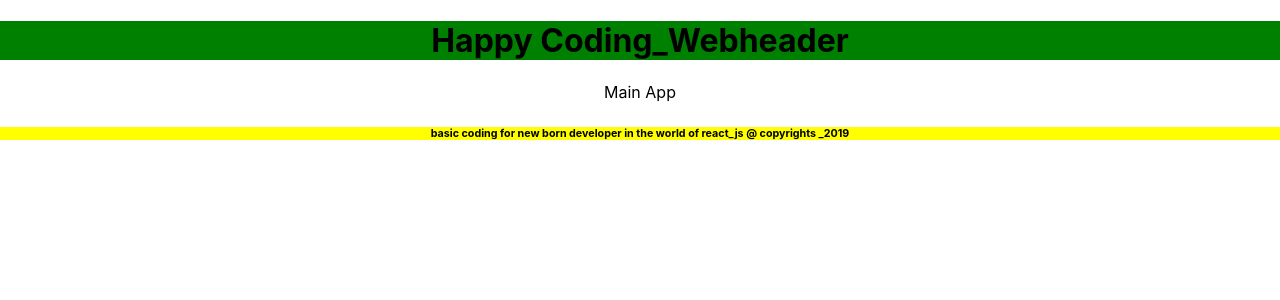
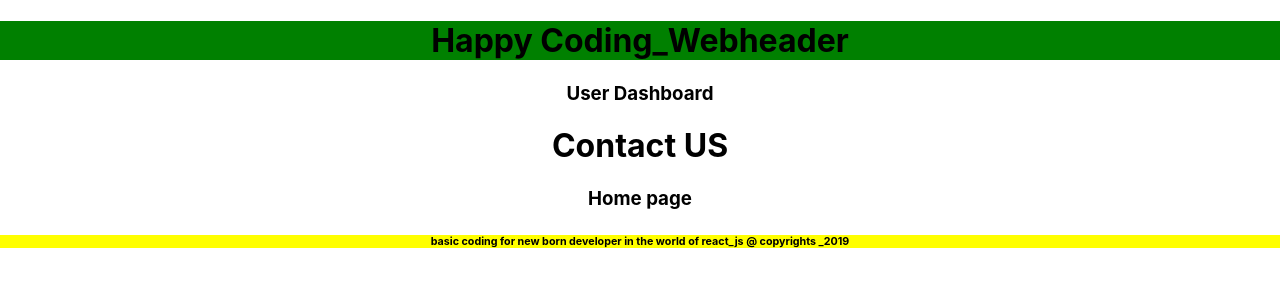
Before and after one commit to coderaudi/react_basic_quick_start, a React (Create React App) app: page / in a window 1280 px wide. Shown: the top 300 px of the page. Built offline with nearby package versions, Linux system fonts and the light colour scheme.

Commit message:
pages added

```diff
--- a/src/routes/homepage.js
+++ b/src/routes/homepage.js
@@ -4,7 +4,7 @@ class Homepage extends Component {
     render() {
         return (
             <div>
-
+                <h3>Home page</h3>
             </div>
         );
     }
--- a/src/routes/index.js
+++ b/src/routes/index.js
@@ -1,5 +1,4 @@
 import React, { Component } from 'react';
-import { BrowserRouter as Router, Switch, Route, Link } from 'react-router-dom';
 
 import Dashboard from "./dashboard";
 import Contactus from './contactus';
@@ -11,25 +10,10 @@ class MainApp extends Component {
         return (
             <div>
 
-                Main App
-                {/* <Router>
-                    <div>
-                        <h2>Welcome to React Router Tutorial</h2>
-                        <nav className="navbar navbar-expand-lg navbar-light bg-light">
-                            <ul className="navbar-nav mr-auto">
-                                <li><Link to={'/'} className="nav-link"> Home </Link></li>
-                                <li><Link to={'/contact'} className="nav-link">Contact</Link></li>
-                                <li><Link to={'/dashboard'} className="nav-link">dashboard</Link></li>
-                            </ul>
-                        </nav>
-                        <hr />
-                        <Switch>
-                            <Route exact path='/' component={Homepage} />
-                            <Route path='/contact' component={Contactus} />
-                            <Route path='/dashboard' component={Dashboard} />
-                        </Switch>
-                    </div>
-                </Router> */}
+                <Dashboard />
+                <Contactus />
+                <Homepage />
+
 
             </div>
         );
```
Also changed, not shown: 1 other file (tests, documents, lock files or other folders).
